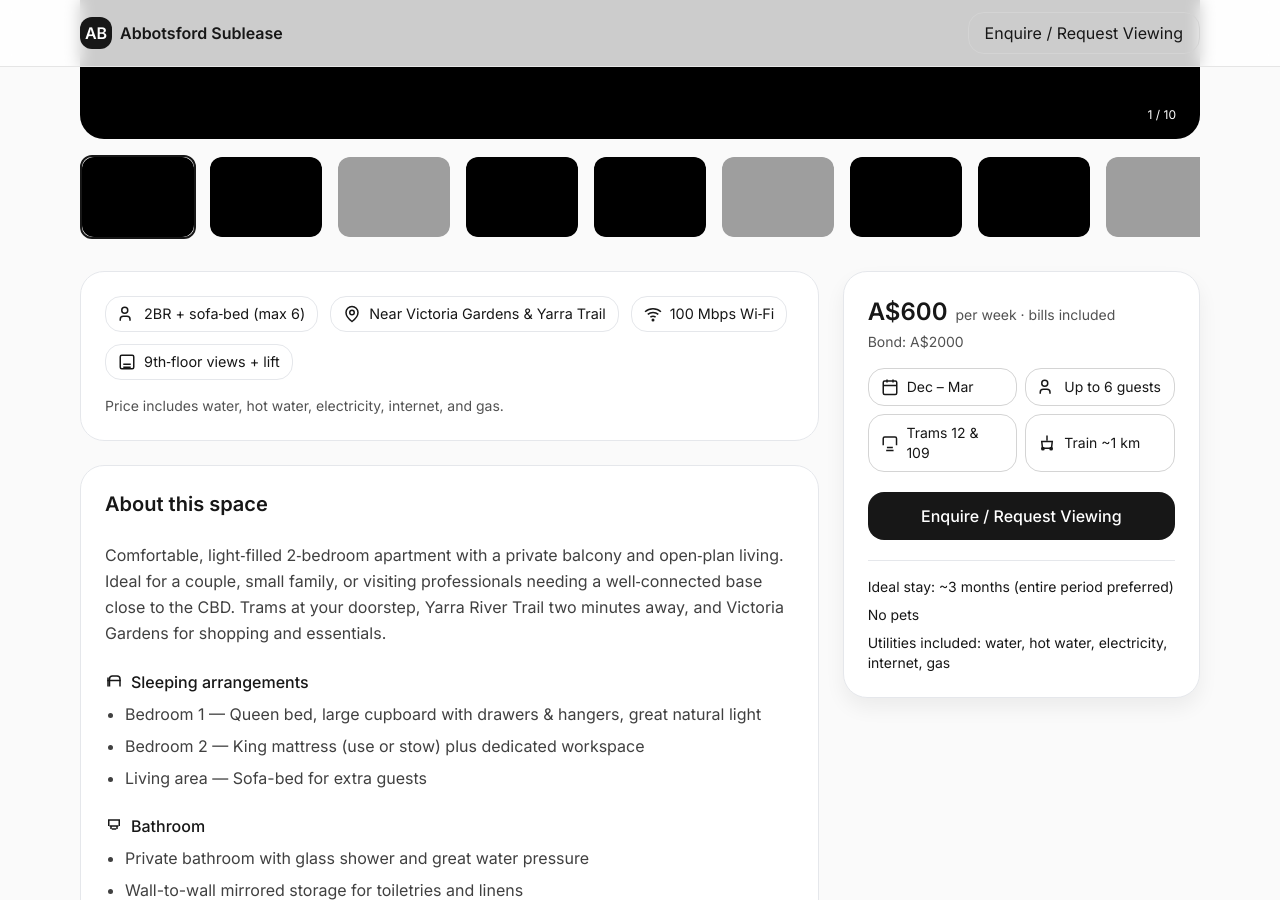
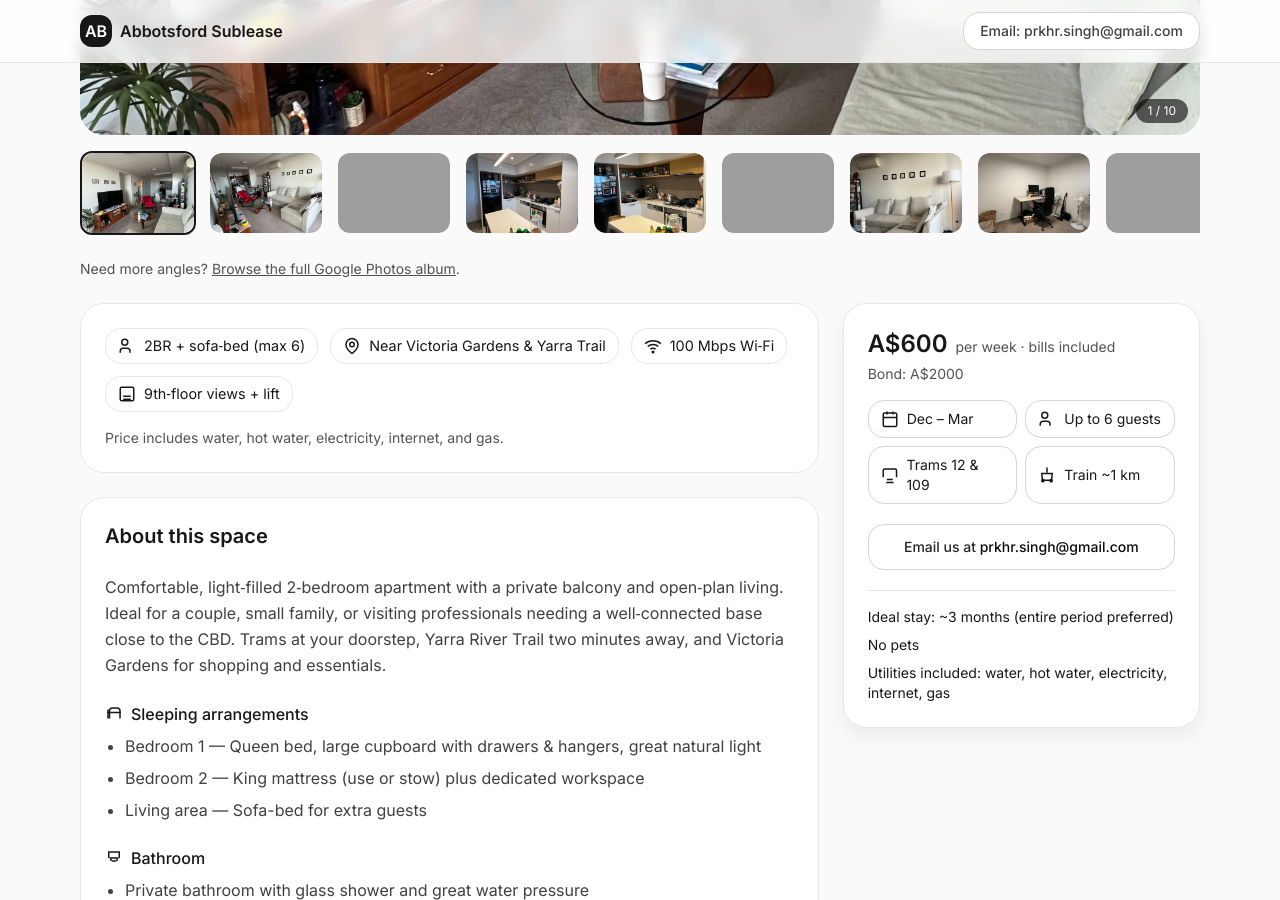
Before and after one commit to prkhr-singh/prkhr-singh.github.io, a Jekyll site: the page abbotsford-sublease.html, which Jekyll copies as it is, in a window 1280 px wide and 900 px high, scrolled down 680 px, cut to the strip 0-900 px from the top of the window. Built offline with Jekyll 4.4.1, drawn with Linux system fonts in a browser that asks for light colours; nearby versions of some CDN libraries; some of the changed text lies outside the part shown; grey boxes are pictures that could not be loaded.

Commit message:
updated sublease page

```diff
--- a/abbotsford-sublease.html
+++ b/abbotsford-sublease.html
@@ -36,7 +36,7 @@
         <span class="inline-flex h-8 w-8 items-center justify-center rounded-xl bg-neutral-900 text-white font-semibold">AB</span>
         <span class="font-semibold">Abbotsford Sublease</span>
       </div>
-      <a href="mailto:prkhr.singh@gmail.com?subject=Abbotsford%20Sublease%20Enquiry" target="_blank" rel="noopener noreferrer" class="rounded-2xl px-4 py-2 border border-neutral-300 hover:bg-neutral-100 transition">Enquire / Request Viewing</a>
+      <div class="rounded-2xl px-4 py-2 border border-neutral-300 bg-white text-sm font-medium text-neutral-700">Email: prkhr.singh@gmail.com</div>
     </div>
   </header>
 
@@ -112,6 +112,7 @@
           <img src="assets/abbotsford-sublease/IMG_4313.JPG" loading="lazy" alt="Entryway view toward living room and kitchen" class="h-20 w-28 rounded-xl object-cover">
         </button>
       </div>
+      <p class="text-sm text-neutral-600">Need more angles? <a href="https://photos.app.goo.gl/Eem5aGppJet9jDCU6" target="_blank" rel="noopener noreferrer" class="underline">Browse the full Google Photos album</a>.</p>
     </section>
 
     <div id="lightbox" class="fixed inset-0 z-50 hidden flex items-center justify-center bg-black/80 p-6" role="dialog" aria-modal="true">
@@ -255,7 +256,7 @@
             </div>
           </div>
 
-          <a href="mailto:prkhr.singh@gmail.com?subject=Abbotsford%20Sublease%20Enquiry" target="_blank" rel="noopener noreferrer" class="mt-5 block w-full text-center rounded-2xl bg-neutral-900 text-white py-3 font-medium hover:bg-neutral-800 transition">Enquire / Request Viewing</a>
+          <div class="mt-5 rounded-2xl border border-neutral-300 bg-white px-3 py-3 text-center text-sm font-medium text-neutral-800">Email us at <span class="text-neutral-950">prkhr.singh@gmail.com</span></div>
 
           <div class="mt-5 border-t pt-4 text-sm space-y-2">
             <div>Ideal stay: ~3 months (entire period preferred)</div>
@@ -276,7 +277,7 @@
         and ~15 minutes to the CBD with trams at the doorstep. If you're new to the area, we're happy to share our favourite eats, coffee spots, and walks!
       </p>
       <div class="flex flex-wrap gap-3 text-sm text-neutral-700">
-        <a href="mailto:prkhr.singh@gmail.com?subject=Abbotsford%20Sublease%20Enquiry" target="_blank" rel="noopener noreferrer" class="inline-flex items-center gap-2 rounded-2xl border border-neutral-300 px-3 py-2 hover:bg-neutral-100 transition">Enquire / Request Viewing</a>
+        <div class="inline-flex items-center gap-2 rounded-2xl border border-neutral-300 px-3 py-2 text-sm">Email: <span class="font-medium text-neutral-900">prkhr.singh@gmail.com</span></div>
       </div>
     </section>
 
```
Also changed, not shown: assets/abbotsford-sublease/IMG_4314.JPG, assets/abbotsford-sublease/IMG_4315.JPG, assets/abbotsford-sublease/IMG_4317.JPG, assets/abbotsford-sublease/IMG_4320.JPG, assets/abbotsford-sublease/IMG_4321.JPG, assets/abbotsford-sublease/IMG_4323.JPG, 4 other files.
